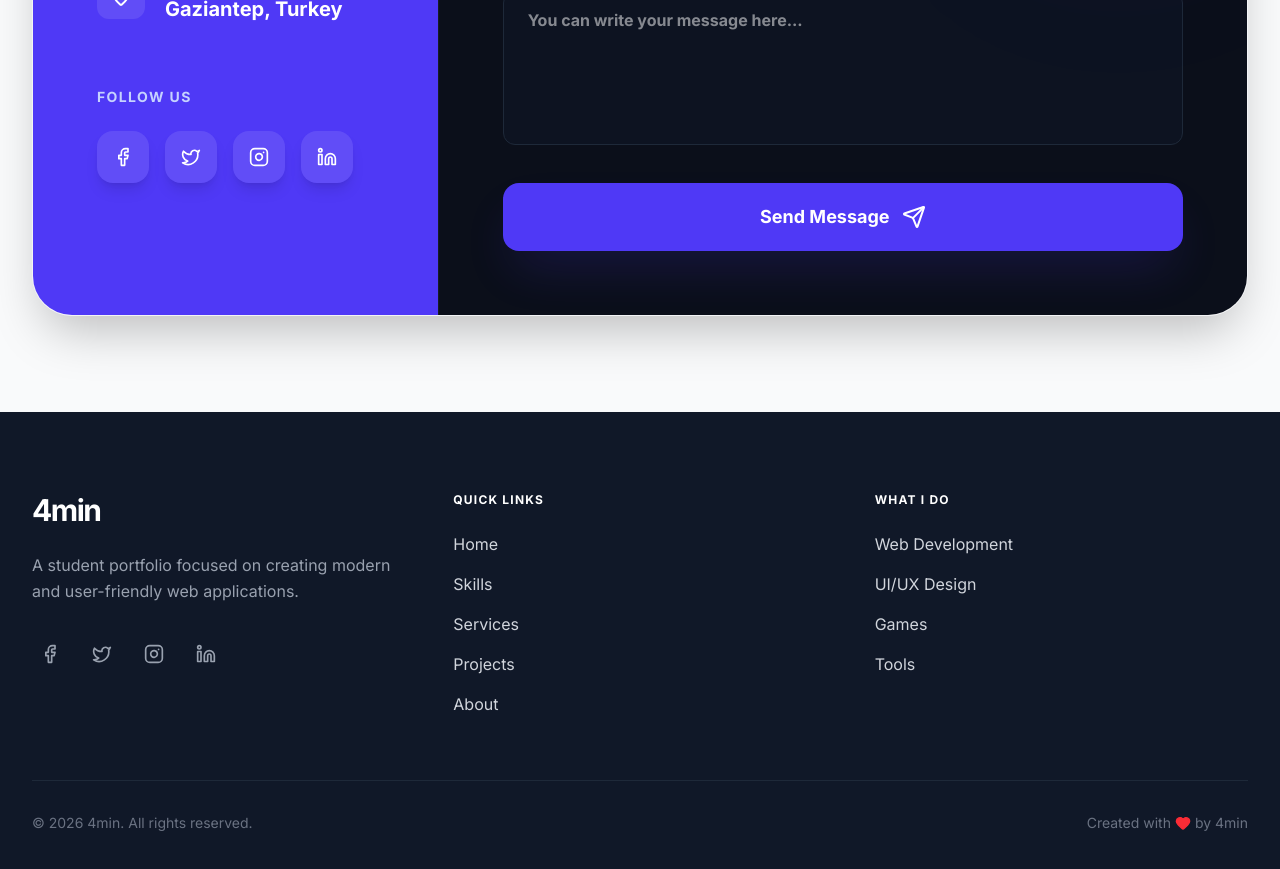
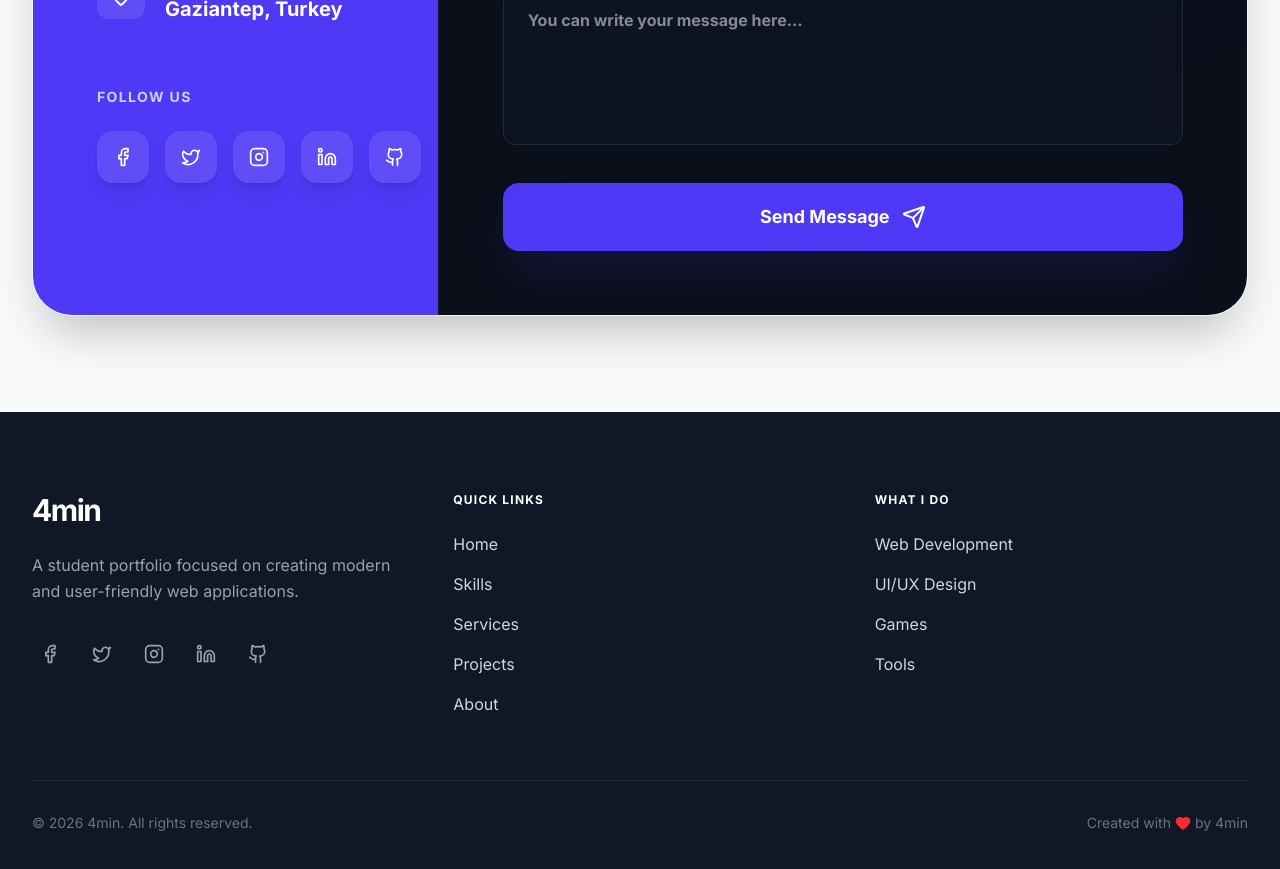
Before and after one commit to 4min-prog/4min-portfolio, a React (Vite) app: page / in a window 1280 px wide. Shown: the part 7120-7989 px from the top of the page. Built offline with nearby package versions, Linux system fonts and the light colour scheme.

Commit message:
hatalar cozuldu ve havale istemi kaldi

```diff
--- a/components/Contact.tsx
+++ b/components/Contact.tsx
@@ -1,6 +1,6 @@
 
 import React, { useState } from 'react';
-import { Mail, Phone, MapPin, Send, Facebook, Twitter, Instagram, Linkedin, CheckCircle2, Loader2, AlertCircle } from 'lucide-react';
+import { Mail, Phone, MapPin, Send, Facebook, Twitter, Instagram, Linkedin, CheckCircle2, Loader2, AlertCircle, Github } from 'lucide-react';
 
 interface ContactProps {
   t: any;
@@ -53,6 +53,7 @@ const Contact: React.FC<ContactProps> = ({ t }) => {
     { icon: <Twitter className="w-5 h-5" />, href: 'https://x.com/amin_line' },
     { icon: <Instagram className="w-5 h-5" />, href: 'https://www.instagram.com/x.4min/' },
     { icon: <Linkedin className="w-5 h-5" />, href: 'https://www.linkedin.com/in/muhammed-emin-elomer-1031bb334/' },
+    { icon: <Github className="w-5 h-5" />, href: 'https://github.com/4min-prog' },
   ];
 
   return (
--- a/components/Footer.tsx
+++ b/components/Footer.tsx
@@ -1,6 +1,6 @@
 
 import React from 'react';
-import { Heart, Facebook, Twitter, Instagram, Linkedin } from 'lucide-react';
+import { Heart, Facebook, Twitter, Instagram, Linkedin, Github } from 'lucide-react';
 import { Language } from '../translations';
 
 interface FooterProps {
@@ -24,6 +24,7 @@ const Footer: React.FC<FooterProps> = ({ t, lang }) => {
     { icon: <Twitter className="w-5 h-5" />, href: 'https://x.com/amin_line' },
     { icon: <Instagram className="w-5 h-5" />, href: 'https://www.instagram.com/x.4min/' },
     { icon: <Linkedin className="w-5 h-5" />, href: 'https://www.linkedin.com/in/muhammed-emin-elomer-1031bb334/' },
+    { icon: <Github className="w-5 h-5" />, href: 'https://github.com/4min-prog' },
   ];
 
   return (
--- a/components/Projects.tsx
+++ b/components/Projects.tsx
@@ -86,7 +86,7 @@ const Projects: React.FC<ProjectsProps> = ({ t }) => {
         title: pt.seyhomer?.title || 'Şeyh Ömer Camii',
         category: t.cat?.seyhomer || 'Web Application',
         description: pt.seyhomer?.desc || 'A modern, multilingual website for the historical Şeyh Ömer Mosque in Gaziantep.',
-        link: 'https://seyhomer.ct.ws/',
+        link: 'https://seyhomer.rf.gd/',
         github: '#',
         image: '/projects/seyhomer.png',
         status: 'Live',
```
